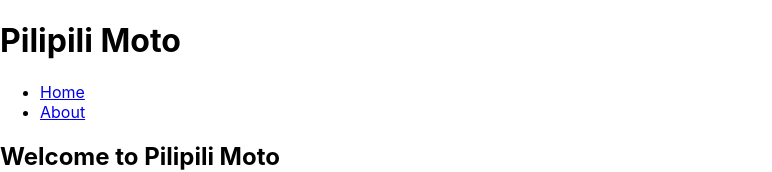
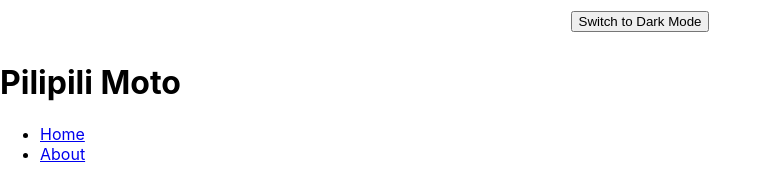
Before and after one commit to KoryrKoryr/Pepper-Shop-App, a React (Create React App) app in the folder pilipili-moto/: page / in a window 1280 px wide. Shown: the top 172 px of the page, without its empty margins (0-772 px from the left). Built offline with nearby package versions, Linux system fonts and the light colour scheme; no server answers.

Commit message:
Added ThemeToggle component for dark/light mode

```diff
--- a/pilipili-moto/src/App.js
+++ b/pilipili-moto/src/App.js
@@ -5,11 +5,13 @@ import About from "./pages/About";
 import PepperDetailsPage from "./pages/PepperDetailsPage";
 import Header from "./components/Header";
 import Footer from "./components/Footer";
+import ThemeToggle from "./components/ThemeToggle";
 
 function App() {
   return (
     <Router>
       <div className="App">
+        <ThemeToggle />
         <Header />
         <Routes>
           <Route path="/" element={<Home />} />
--- a/pilipili-moto/src/components/ThemeToggle.js
+++ b/pilipili-moto/src/components/ThemeToggle.js
@@ -0,0 +1,26 @@
+import React, { useState } from "react";
+
+function ThemeToggle() {
+  const [isDarkMode, setIsDarkMode] = useState(false);
+
+  const toggleTheme = () => {
+    setIsDarkMode((prevMode) => !prevMode);
+  };
+
+  const themeStyles = {
+    backgroundColor: isDarkMode ? "#333" : "#fff",
+    color: isDarkMode ? "#fff" : "#000",
+    padding: "10px",
+    textAlign: "center",
+  };
+
+  return (
+    <div style={themeStyles}>
+      <button onClick={toggleTheme}>
+        Switch to {isDarkMode ? "Light" : "Dark"} Mode
+      </button>
+    </div>
+  );
+}
+
+export default ThemeToggle;
```
